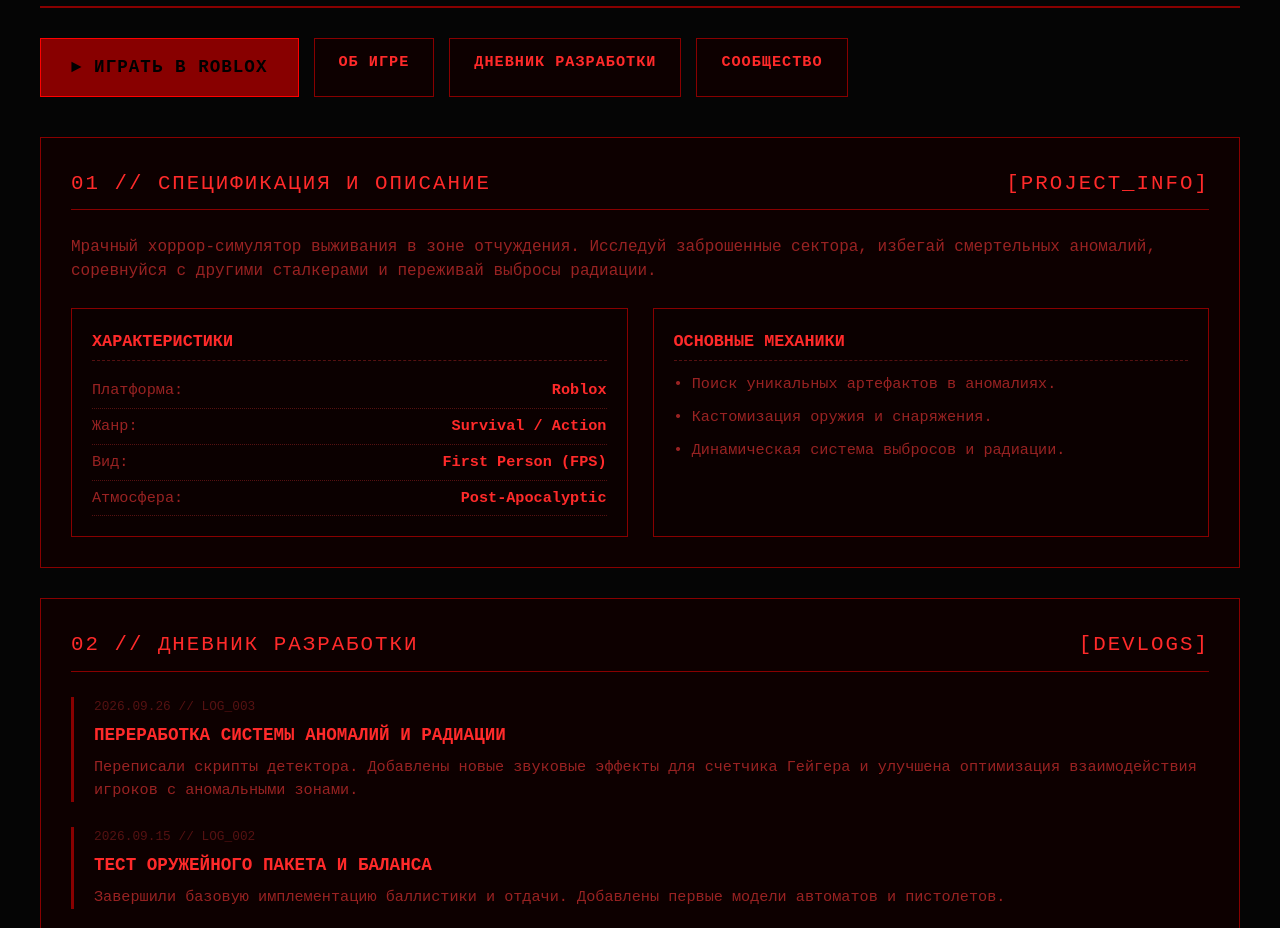
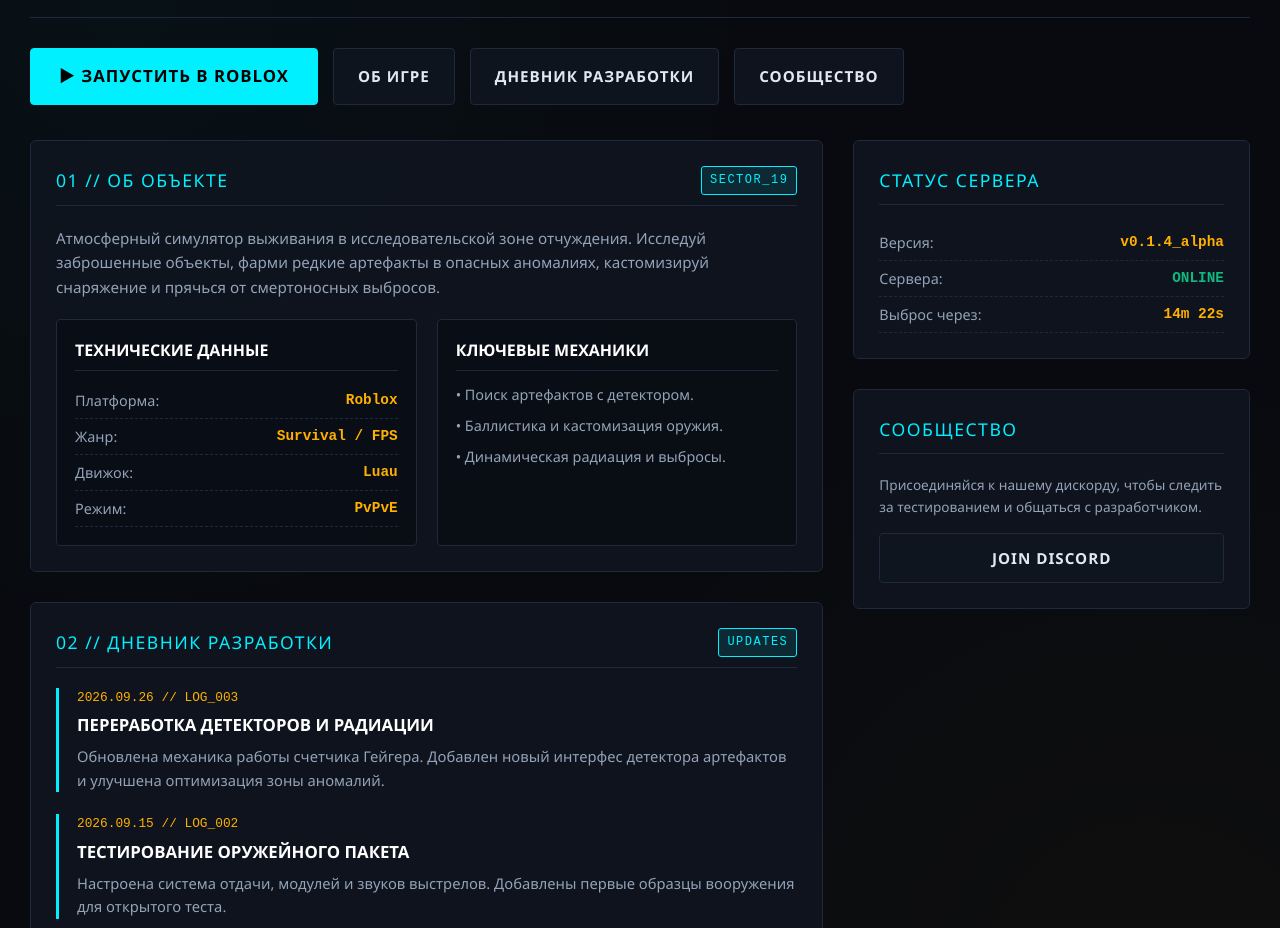
Before and after one commit to Shkaf1k/PERIMETER-19, a plain HTML site: page index.html in a window 1280 px wide. Shown: the part 124-1052 px from the top of the page. Drawn offline with Linux system fonts and the light colour scheme.

Commit message:
Update title and styles in index.html

```diff
--- a/index.html
+++ b/index.html
@@ -3,40 +3,43 @@
 <head>
     <meta charset="UTF-8">
     <meta name="viewport" content="width=device-width, initial-scale=1.0">
-    <title>PERIMETER 19 // DEV HUB</title>
+    <title>PERIMETER 19 // OFFICIAL HUB</title>
     <style>
         :root {
-            --bg-black: #050505;
-            --panel-bg: #0d0000;
-            --border-red: #880000;
-            --border-bright: #ff0000;
-            --text-red: #ff2a2a;
-            --text-muted: #992222;
-            --text-dim: #551111;
-            --hover-red: #ff4d4d;
+            --bg-dark: #080a0f;
+            --panel-bg: rgba(16, 22, 32, 0.85);
+            --border-color: #1e293b;
+            --accent-cyan: #00f0ff;
+            --accent-amber: #ffb000;
+            --text-main: #e2e8f0;
+            --text-muted: #94a3b8;
+            --text-dim: #64748b;
         }
 
         * {
             box-sizing: border-box;
             margin: 0;
             padding: 0;
-            font-family: 'Courier New', Courier, monospace;
+            font-family: 'Segoe UI', Roboto, system-ui, -apple-system, sans-serif;
             -webkit-font-smoothing: antialiased;
         }
 
         body {
-            background-color: var(--bg-black);
-            color: var(--text-red);
-            line-height: 1.5;
-            padding: 30px 40px;
+            background-color: var(--bg-dark);
+            color: var(--text-main);
+            line-height: 1.6;
+            padding: 30px;
             width: 100vw;
             min-height: 100vh;
             overflow-x: hidden;
+            background-image:
+                radial-gradient(circle at 10% 10%, rgba(0, 240, 255, 0.03) 0%, transparent 40%),
+                radial-gradient(circle at 90% 90%, rgba(255, 176, 0, 0.03) 0%, transparent 40%);
         }
 
         header {
-            border-bottom: 2px solid var(--border-red);
-            padding-bottom: 15px;
+            border-bottom: 1px solid var(--border-color);
+            padding-bottom: 20px;
             margin-bottom: 30px;
             display: flex;
             justify-content: space-between;
@@ -46,121 +49,142 @@
 
         .logo {
             font-size: 2.5rem;
-            font-weight: bold;
-            letter-spacing: 4px;
-            color: var(--text-red);
+            font-weight: 800;
+            letter-spacing: 3px;
+            color: #fff;
             text-transform: uppercase;
+            display: flex;
+            align-items: center;
+            gap: 12px;
+        }
+
+        .logo span {
+            color: var(--accent-cyan);
         }
 
         .sub-header {
-            font-size: 0.9rem;
+            font-family: monospace;
+            font-size: 0.85rem;
             color: var(--text-muted);
             text-align: right;
+            border-left: 2px solid var(--accent-cyan);
+            padding-left: 12px;
         }
 
         .btn {
             background: var(--panel-bg);
-            border: 1px solid var(--border-red);
-            color: var(--text-red);
+            border: 1px solid var(--border-color);
+            color: var(--text-main);
             padding: 12px 24px;
             font-size: 0.95rem;
-            font-weight: bold;
+            font-weight: 600;
             cursor: pointer;
             text-decoration: none;
-            display: inline-block;
-            transition: all 0.15s ease;
+            display: inline-flex;
+            align-items: center;
+            gap: 8px;
+            transition: all 0.2s ease;
             text-transform: uppercase;
             letter-spacing: 1px;
+            border-radius: 4px;
         }
 
         .btn:hover {
-            background: var(--border-red);
-            color: #000;
-            border-color: var(--border-bright);
+            border-color: var(--accent-cyan);
+            color: var(--accent-cyan);
+            transform: translateY(-2px);
         }
 
         .btn-primary {
-            background: var(--border-red);
+            background: var(--accent-cyan);
             color: #000;
-            border-color: var(--border-bright);
-            font-size: 1.1rem;
-            padding: 15px 30px;
+            border-color: var(--accent-cyan);
+            font-size: 1.05rem;
+            padding: 14px 28px;
+            font-weight: 700;
         }
 
         .btn-primary:hover {
-            background: var(--text-red);
+            background: #33f3ff;
             color: #000;
+            box-shadow: 0 0 15px rgba(0, 240, 255, 0.4);
         }
 
         .nav-buttons {
             display: flex;
             gap: 15px;
-            margin-bottom: 40px;
+            margin-bottom: 35px;
             flex-wrap: wrap;
             width: 100%;
         }
 
-        .section {
-            border: 1px solid var(--border-red);
-            background: var(--panel-bg);
-            padding: 30px;
-            margin-bottom: 30px;
+        .layout-grid {
+            display: grid;
+            grid-template-columns: 2fr 1fr;
+            gap: 30px;
             width: 100%;
         }
 
+        @media (max-width: 900px) {
+            .layout-grid {
+                grid-template-columns: 1fr;
+            }
+        }
+
+        .section {
+            border: 1px solid var(--border-color);
+            background: var(--panel-bg);
+            padding: 25px;
+            margin-bottom: 30px;
+            border-radius: 6px;
+            backdrop-filter: blur(10px);
+        }
+
         .section-title {
-            font-size: 1.3rem;
-            border-bottom: 1px solid var(--border-red);
+            font-family: monospace;
+            font-size: 1.1rem;
+            border-bottom: 1px solid var(--border-color);
             padding-bottom: 10px;
-            margin-bottom: 25px;
+            margin-bottom: 20px;
             text-transform: uppercase;
-            letter-spacing: 2px;
-            color: var(--text-red);
+            letter-spacing: 1.5px;
+            color: var(--accent-cyan);
             display: flex;
             justify-content: space-between;
         }
 
-        .grid {
+        .cards-grid {
             display: grid;
-            grid-template-columns: repeat(auto-fit, minmax(350px, 1fr));
-            gap: 25px;
-            width: 100%;
+            grid-template-columns: repeat(auto-fit, minmax(280px, 1fr));
+            gap: 20px;
         }
 
         .card {
-            border: 1px solid var(--border-red);
-            padding: 20px;
-            background: rgba(10, 0, 0, 0.5);
+            border: 1px solid var(--border-color);
+            padding: 18px;
+            background: rgba(8, 10, 15, 0.6);
+            border-radius: 4px;
         }
 
         .card-title {
-            font-weight: bold;
-            font-size: 1.05rem;
+            font-weight: 700;
+            font-size: 1rem;
             margin-bottom: 12px;
-            color: var(--text-red);
-            border-bottom: 1px dashed var(--text-dim);
+            color: #fff;
+            border-bottom: 1px solid var(--border-color);
             padding-bottom: 6px;
-        }
-
-        .card-body {
-            font-size: 0.95rem;
-            color: var(--text-muted);
-        }
-
-        .card-body p {
-            margin-bottom: 10px;
         }
 
         .spec-list {
             list-style: none;
-            font-size: 0.95rem;
+            font-size: 0.9rem;
         }
 
         .spec-list li {
             display: flex;
             justify-content: space-between;
             padding: 6px 0;
-            border-bottom: 1px dotted var(--text-dim);
+            border-bottom: 1px dashed var(--border-color);
         }
 
         .spec-label {
@@ -168,44 +192,57 @@
         }
 
         .spec-value {
-            color: var(--text-red);
-            font-weight: bold;
+            color: var(--accent-amber);
+            font-weight: 600;
+            font-family: monospace;
         }
 
         .devlog-entry {
-            border-left: 3px solid var(--border-red);
-            padding-left: 20px;
-            margin-bottom: 25px;
+            border-left: 3px solid var(--accent-cyan);
+            padding-left: 18px;
+            margin-bottom: 22px;
         }
 
         .devlog-date {
+            font-family: monospace;
             font-size: 0.8rem;
-            color: var(--text-dim);
+            color: var(--accent-amber);
+            margin-bottom: 4px;
+        }
+
+        .devlog-title {
+            font-size: 1.05rem;
+            font-weight: 700;
+            color: #fff;
             margin-bottom: 6px;
         }
 
-        .devlog-title {
-            font-size: 1.1rem;
-            font-weight: bold;
-            color: var(--text-red);
-            margin-bottom: 8px;
-        }
-
         .devlog-text {
-            font-size: 0.95rem;
+            font-size: 0.92rem;
             color: var(--text-muted);
         }
 
+        .status-badge {
+            display: inline-block;
+            padding: 4px 8px;
+            background: rgba(0, 240, 255, 0.1);
+            color: var(--accent-cyan);
+            border: 1px solid var(--accent-cyan);
+            border-radius: 3px;
+            font-size: 0.75rem;
+            font-family: monospace;
+        }
+
         footer {
-            border-top: 1px solid var(--border-red);
-            padding-top: 20px;
-            margin-top: 50px;
-            font-size: 0.9rem;
+            border-top: 1px solid var(--border-color);
+            padding-top: 25px;
+            margin-top: 40px;
+            font-size: 0.85rem;
             color: var(--text-dim);
             display: flex;
             justify-content: space-between;
             flex-wrap: wrap;
-            gap: 10px;
+            gap: 15px;
             width: 100%;
         }
 
@@ -213,10 +250,12 @@
             color: var(--text-muted);
             text-decoration: none;
             margin-left: 20px;
+            font-family: monospace;
+            transition: color 0.2s;
         }
 
         .social-links a:hover {
-            color: var(--text-red);
+            color: var(--accent-cyan);
         }
     </style>
 </head>
@@ -224,8 +263,8 @@
 
     <header>
         <div>
-            <div class="logo">PERIMETER 19</div>
-            <div style="font-size: 0.85rem; color: var(--text-muted); margin-top: 5px;">ANOMALY SURVIVAL SIMULATOR</div>
+            <div class="logo">PERIMETER <span>19</span></div>
+            <div style="font-size: 0.9rem; color: var(--text-muted); margin-top: 4px;">ANOMALY SURVIVAL SIMULATOR</div>
         </div>
         <div class="sub-header">
             ENGINE: ROBLOX / LUAU<br>
@@ -234,38 +273,40 @@
     </header>
 
     <div class="nav-buttons">
-        <a href="https://www.roblox.com" target="_blank" class="btn btn-primary">► ИГРАТЬ В ROBLOX</a>
+        <a href="https://www.roblox.com" target="_blank" class="btn btn-primary">► ЗАПУСТИТЬ В ROBLOX</a>
         <a href="#about" class="btn">ОБ ИГРЕ</a>
         <a href="#devlog" class="btn">ДНЕВНИК РАЗРАБОТКИ</a>
         <a href="#links" class="btn">СООБЩЕСТВО</a>
     </div>
 
+    <div class="layout-grid">
+        <main>
             <div id="about" class="section">
                 <div class="section-title">
-            <span>01 // СПЕЦИФИКАЦИЯ И ОПИСАНИЕ</span>
-            <span>[PROJECT_INFO]</span>
+                    <span>01 // ОБ ОБЪЕКТЕ</span>
+                    <span class="status-badge">SECTOR_19</span>
                 </div>
-        <p style="color: var(--text-muted); margin-bottom: 25px; font-size: 1rem;">
-            Мрачный хоррор-симулятор выживания в зоне отчуждения. Исследуй заброшенные сектора, избегай смертельных аномалий, соревнуйся с другими сталкерами и переживай выбросы радиации.
+                <p style="color: var(--text-muted); margin-bottom: 20px; font-size: 0.95rem;">
+                    Атмосферный симулятор выживания в исследовательской зоне отчуждения. Исследуй заброшенные объекты, фарми редкие артефакты в опасных аномалиях, кастомизируй снаряжение и прячься от смертоносных выбросов.
                 </p>
 
-        <div class="grid">
+                <div class="cards-grid">
                     <div class="card">
-                <div class="card-title">ХАРАКТЕРИСТИКИ</div>
+                        <div class="card-title">ТЕХНИЧЕСКИЕ ДАННЫЕ</div>
                         <ul class="spec-list">
                             <li><span class="spec-label">Платформа:</span> <span class="spec-value">Roblox</span></li>
-                    <li><span class="spec-label">Жанр:</span> <span class="spec-value">Survival / Action</span></li>
-                    <li><span class="spec-label">Вид:</span> <span class="spec-value">First Person (FPS)</span></li>
-                    <li><span class="spec-label">Атмосфера:</span> <span class="spec-value">Post-Apocalyptic</span></li>
+                            <li><span class="spec-label">Жанр:</span> <span class="spec-value">Survival / FPS</span></li>
+                            <li><span class="spec-label">Движок:</span> <span class="spec-value">Luau</span></li>
+                            <li><span class="spec-label">Режим:</span> <span class="spec-value">PvPvE</span></li>
                         </ul>
                     </div>
 
                     <div class="card">
-                <div class="card-title">ОСНОВНЫЕ МЕХАНИКИ</div>
-                <div class="card-body">
-                    <p>• Поиск уникальных артефактов в аномалиях.</p>
-                    <p>• Кастомизация оружия и снаряжения.</p>
-                    <p>• Динамическая система выбросов и радиации.</p>
+                        <div class="card-title">КЛЮЧЕВЫЕ МЕХАНИКИ</div>
+                        <div style="font-size: 0.9rem; color: var(--text-muted);">
+                            <p style="margin-bottom: 8px;">• Поиск артефактов с детектором.</p>
+                            <p style="margin-bottom: 8px;">• Баллистика и кастомизация оружия.</p>
+                            <p>• Динамическая радиация и выбросы.</p>
                         </div>
                     </div>
                 </div>
@@ -274,32 +315,49 @@
             <div id="devlog" class="section">
                 <div class="section-title">
                     <span>02 // ДНЕВНИК РАЗРАБОТКИ</span>
-            <span>[DEVLOGS]</span>
+                    <span class="status-badge">UPDATES</span>
                 </div>
 
                 <div class="devlog-entry">
                     <div class="devlog-date">2026.09.26 // LOG_003</div>
-            <div class="devlog-title">ПЕРЕРАБОТКА СИСТЕМЫ АНОМАЛИЙ И РАДИАЦИИ</div>
+                    <div class="devlog-title">ПЕРЕРАБОТКА ДЕТЕКТОРОВ И РАДИАЦИИ</div>
                     <div class="devlog-text">
-                Переписали скрипты детектора. Добавлены новые звуковые эффекты для счетчика Гейгера и улучшена оптимизация взаимодействия игроков с аномальными зонами.
+                        Обновлена механика работы счетчика Гейгера. Добавлен новый интерфес детектора артефактов и улучшена оптимизация зоны аномалий.
                     </div>
                 </div>
 
                 <div class="devlog-entry">
                     <div class="devlog-date">2026.09.15 // LOG_002</div>
-            <div class="devlog-title">ТЕСТ ОРУЖЕЙНОГО ПАКЕТА И БАЛАНСА</div>
+                    <div class="devlog-title">ТЕСТИРОВАНИЕ ОРУЖЕЙНОГО ПАКЕТА</div>
                     <div class="devlog-text">
-                Завершили базовую имплементацию баллистики и отдачи. Добавлены первые модели автоматов и пистолетов.
+                        Настроена система отдачи, модулей и звуков выстрелов. Добавлены первые образцы вооружения для открытого теста.
                     </div>
                 </div>
+            </div>
+        </main>
 
-        <div class="devlog-entry">
-            <div class="devlog-date">2026.09.01 // LOG_001</div>
-            <div class="devlog-title">СТАРТ ПРОЕКТА PERIMETER 19</div>
-            <div class="devlog-text">
-                Официальный запуск разработки. Сформирована карта первого сектора, заложен фундамент интерфейса и основных механик выживания.
+        <aside>
+            <div class="section">
+                <div class="section-title">
+                    <span>СТАТУС СЕРВЕРА</span>
                 </div>
+                <ul class="spec-list">
+                    <li><span class="spec-label">Версия:</span> <span class="spec-value">v0.1.4_alpha</span></li>
+                    <li><span class="spec-label">Сервера:</span> <span class="spec-value" style="color: #10b981;">ONLINE</span></li>
+                    <li><span class="spec-label">Выброс через:</span> <span class="spec-value">14m 22s</span></li>
+                </ul>
             </div>
+
+            <div class="section">
+                <div class="section-title">
+                    <span>СООБЩЕСТВО</span>
+                </div>
+                <p style="font-size: 0.85rem; color: var(--text-muted); margin-bottom: 15px;">
+                    Присоединяйся к нашему дискорду, чтобы следить за тестированием и общаться с разработчиком.
+                </p>
+                <a href="#" class="btn" style="width: 100%; justify-content: center;">JOIN DISCORD</a>
+            </div>
+        </aside>
     </div>
 
     <footer id="links">
@@ -307,7 +365,7 @@
         <div class="social-links">
             <a href="#">[DISCORD]</a>
             <a href="#">[ROBLOX GROUP]</a>
-            <a href="#">[VKONTAKTE]</a>
+            <a href="#">[VK]</a>
         </div>
     </footer>
 
```
Lines whose indentation alone changed are shown as unchanged.
